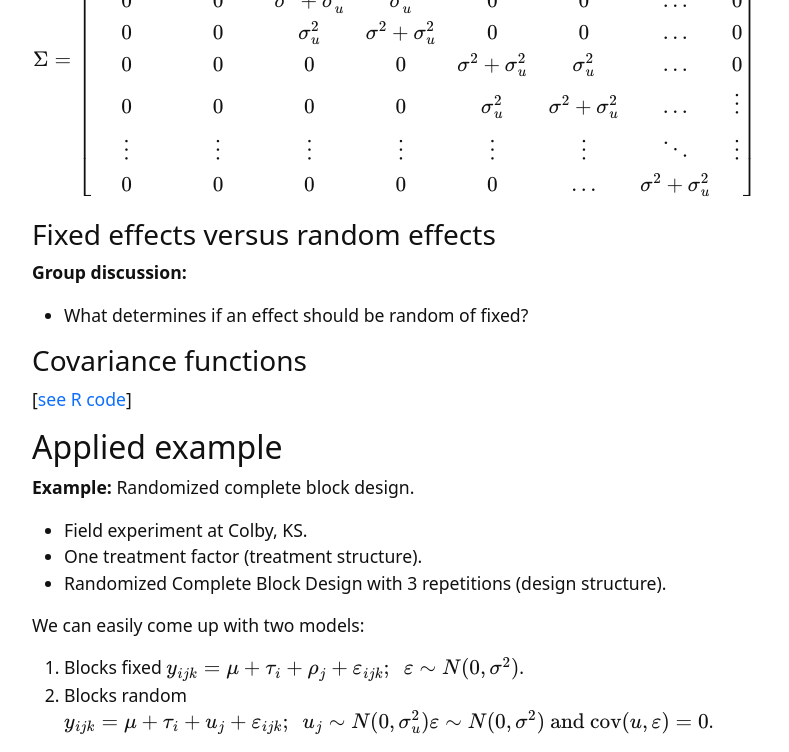
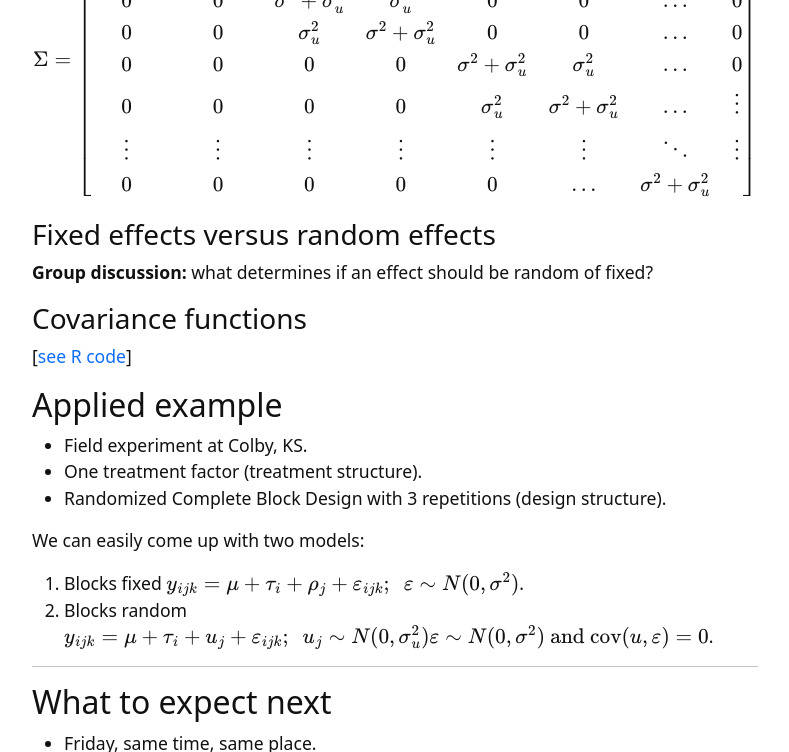
Before and after one commit to jlacasa/mixed-models-spring25, a Jekyll site: the page built from content/1-intro.md, in a window 1280 px wide and 900 px high, scrolled down 7217 px, cut to the strip 0-752 px from the top of the window. Shown: the whole strip, without its empty margins (245-1034 px from the left). Built offline with Jekyll 4.4.1, drawn with Linux system fonts in a browser that asks for light colours; formulas are drawn with MathJax 3.

Commit message:
table in prep

```diff
--- a/content/1-intro.md
+++ b/content/1-intro.md
@@ -207,10 +207,7 @@ $$\Sigma = \begin{bmatrix} \sigma^2 + \sigma^2_u & \sigma^2_u & 0 & 0 & 0 & 0 &\
 
 ### Fixed effects versus random effects
 
-**Group discussion:**
-- What determines if an effect should be random of fixed?
-
-
+**Group discussion:** what determines if an effect should be random of fixed?
 
 
 ### Covariance functions
@@ -218,7 +215,6 @@ $$\Sigma = \begin{bmatrix} \sigma^2 + \sigma^2_u & \sigma^2_u & 0 & 0 & 0 & 0 &\
 [[see R code](#)]
 
 ## Applied example
-**Example:** Randomized complete block design.
 
 -   Field experiment at Colby, KS.
 -   One treatment factor (treatment structure).
@@ -229,6 +225,7 @@ We can easily come up with two models:
 1.  Blocks fixed $$y_{ijk} = \mu + \tau_i + \rho_j + \varepsilon_{ijk}; \ \ \varepsilon \sim N(0, \sigma^2)$$.
 2.  Blocks random $$y_{ijk} = \mu + \tau_i + u_j + \varepsilon_{ijk}; \ \ u_j \sim N(0, \sigma^2_u) \varepsilon \sim N(0, \sigma^2) \ \text{and} \ \text{cov}(u, \varepsilon)=0$$.
 
+------
 
 ## What to expect next
 
```
